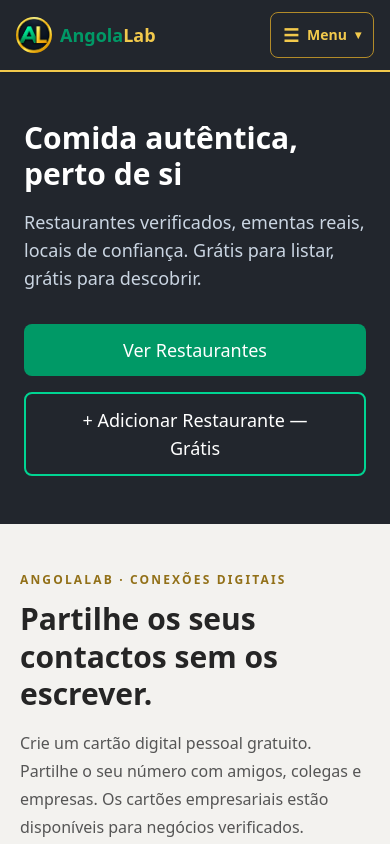
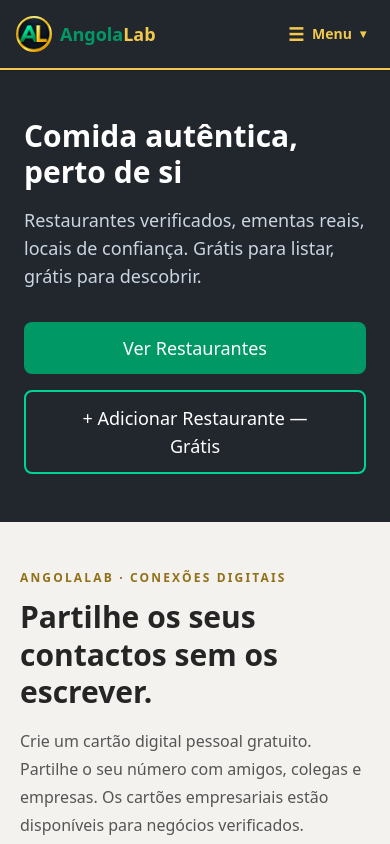
Before and after one commit to oswaldodeal/angolalab-restaurants, a Next.js app: page /pt in a window 390 px wide. Shown: the top 844 px of the page. Built offline with nearby package versions, Linux system fonts and the light colour scheme.

Commit message:
Remove gold outline from mobile menu trigger while retaining navigation

```diff
--- a/components/Header.tsx
+++ b/components/Header.tsx
@@ -173,7 +173,7 @@ export default function Header() {
         </nav>
         <details ref={mobileRef} className="group relative ml-auto lg:hidden">
           <summary aria-label={lang === 'pt' ? 'Abrir menu de navegação' : 'Open navigation menu'}
-            className="flex min-h-11 cursor-pointer list-none items-center gap-2 rounded-lg border border-[#b28b29] px-3 py-2 text-sm font-semibold text-[#F2C94C] focus-visible:outline-2 focus-visible:outline-offset-2 focus-visible:outline-[#F2C94C] [&::-webkit-details-marker]:hidden">
+            className="flex min-h-11 cursor-pointer list-none items-center gap-2 rounded-md px-2 py-2 text-sm font-semibold text-[#F2C94C] hover:text-white focus-visible:outline-2 focus-visible:outline-offset-2 focus-visible:outline-[#F2C94C] [&::-webkit-details-marker]:hidden">
             <span aria-hidden="true" className="text-lg">☰</span>
             {lang === 'pt' ? 'Menu' : 'Menu'}
             <span aria-hidden="true" className="text-xs group-open:rotate-180">▾</span>
```
